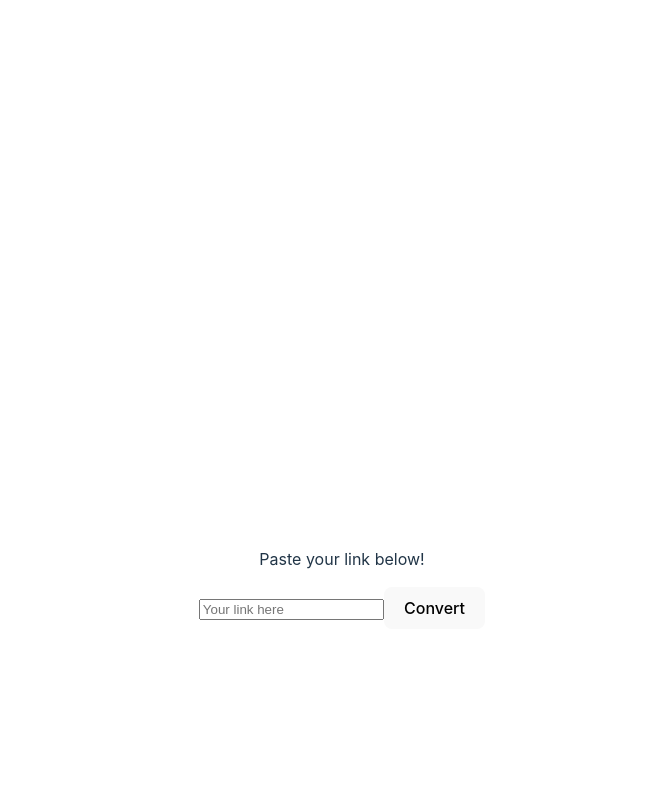
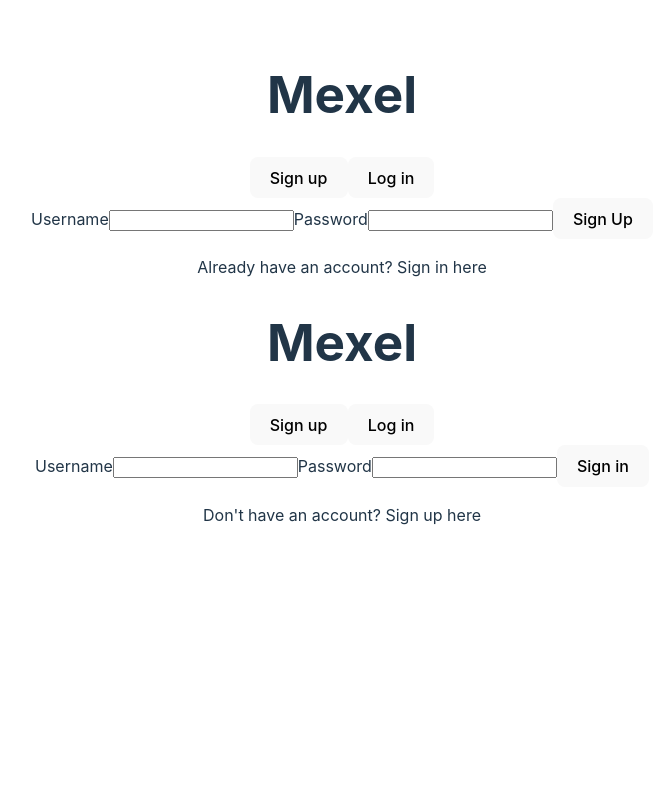
Before and after one commit to tran-christopher/Mexel, a React (Vite) app in the folder client/: page / in a window 1280 px wide. Shown: the top 800 px of the page, without its empty margins (298-961 px from the left). Built offline with nearby package versions, Linux system fonts and the light colour scheme.

Commit message:
Working on inserting all necessary rows into Songs table #2

```diff
--- a/client/src/Components/Mexel.tsx
+++ b/client/src/Components/Mexel.tsx
@@ -1,5 +1,5 @@
-// import { SignInPage } from './SignInPage';
-// import { SignUpPage } from './SignUpPage';
+import { SignInPage } from './SignInPage';
+import { SignUpPage } from './SignUpPage';
 // import { TestPlayer } from './TestPlayer';
 import { InputPage } from './InputPage';
 // import { LeftMenu } from './LeftMenu';
@@ -37,8 +37,8 @@ export function Mexel() {
 
   return (
     <div>
-      {/* <SignUpPage />
-      <SignInPage /> */}
+      <SignUpPage />
+      <SignInPage />
       {/* <TestPlayer source={source} /> */}
       <ReactPlayer url={source} />
       <InputPage onSubmit={getSong} />
```
Also changed, not shown: 1 other file (tests, documents, lock files or other folders).
